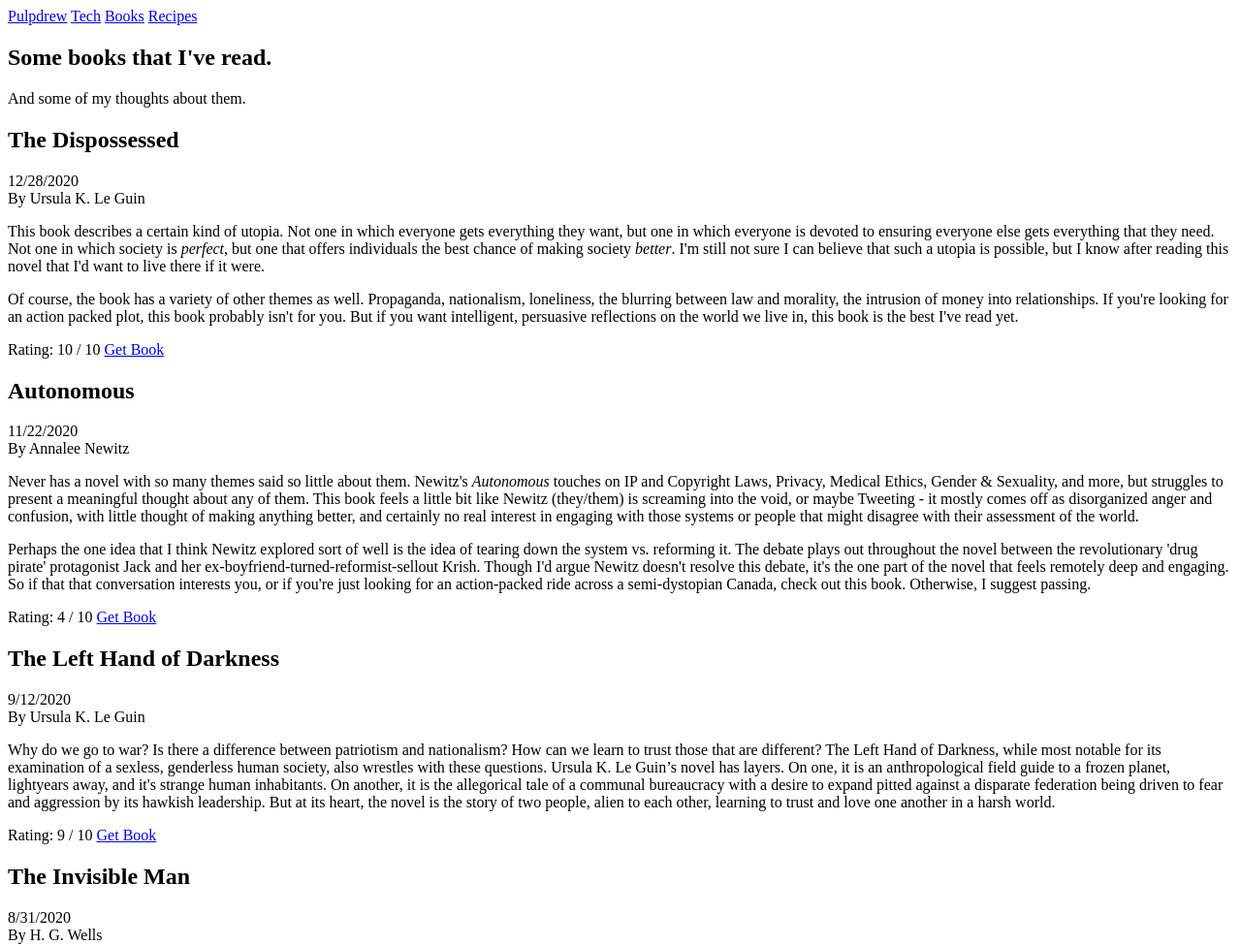
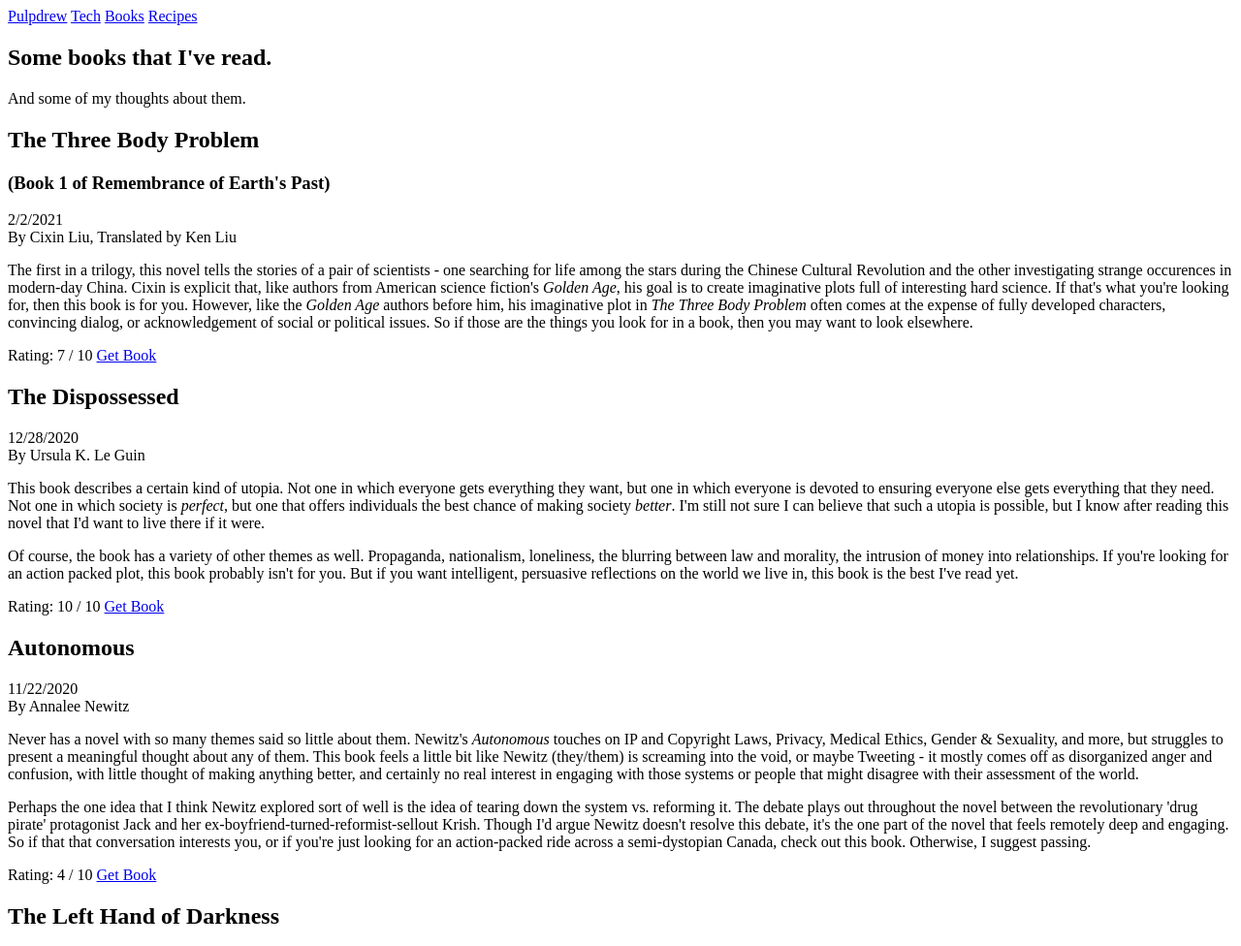
Before and after one commit to pulpdrew/pulpdrew-dot-com, an Eleventy site: page src/books/index.njk in a window 1280 px wide. Shown: the top 976 px of the page at 97% size. Built offline with nearby package versions, Linux system fonts and the light colour scheme; Eleventy itself is replaced by a stand-in of ours; files that its build step writes are made by us from their sources.

Commit message:
The Three Body Problem

```diff
--- a/src/books/index.njk
+++ b/src/books/index.njk
@@ -14,8 +14,13 @@ title: Books
   <!-- Book Summary -->
   <article class="flex flex-col p-4 my-6 lg:mx-0 shadow-md border-t-2 border-blue-800">
 
-    <div class="flex justify-between mb-1 align-bottom flex-wrap">
-      <h2 class="text-xl font-semibold mr-5">{{ book.data.title }}</h2>
+    <div class="flex justify-between mb-1 align-bottom flex-wrap leading-7">
+      <span class="flex flex-wrap ">
+        <h2 class="text-xl font-semibold mr-4">{{ book.data.title }}</h2>
+        {% if book.data.series %}
+          <h3 class="font-normal">({{book.data.series}})</h3>
+        {% endif %}
+      </span>
       <time>{{ book.data.date.toLocaleDateString() }}</time>
     </div>
     <span class="font-thin">By {{ book.data.author }}</span>
--- /dev/null
+++ b/src/books/threebody.md
@@ -0,0 +1,12 @@
+---
+title: The Three Body Problem
+author: Cixin Liu, Translated by Ken Liu
+tags: book
+series: Book 1 of Remembrance of Earth's Past
+rating: 7
+url: https://bookshop.org/books/the-three-body-problem/9780765382030
+date: 2021-02-02
+permalink: false
+---
+
+The first in a trilogy, this novel tells the stories of a pair of scientists - one searching for life among the stars during the Chinese Cultural Revolution and the other investigating strange occurences in modern-day China. Cixin is explicit that, like authors from American science fiction's *Golden Age*, his goal is to create imaginative plots full of interesting hard science. If that's what you're looking for, then this book is for you. However, like the *Golden Age* authors before him, his imaginative plot in *The Three Body Problem* often comes at the expense of fully developed characters, convincing dialog, or acknowledgement of social or political issues. So if those are the things you look for in a book, then you may want to look elsewhere.
```
